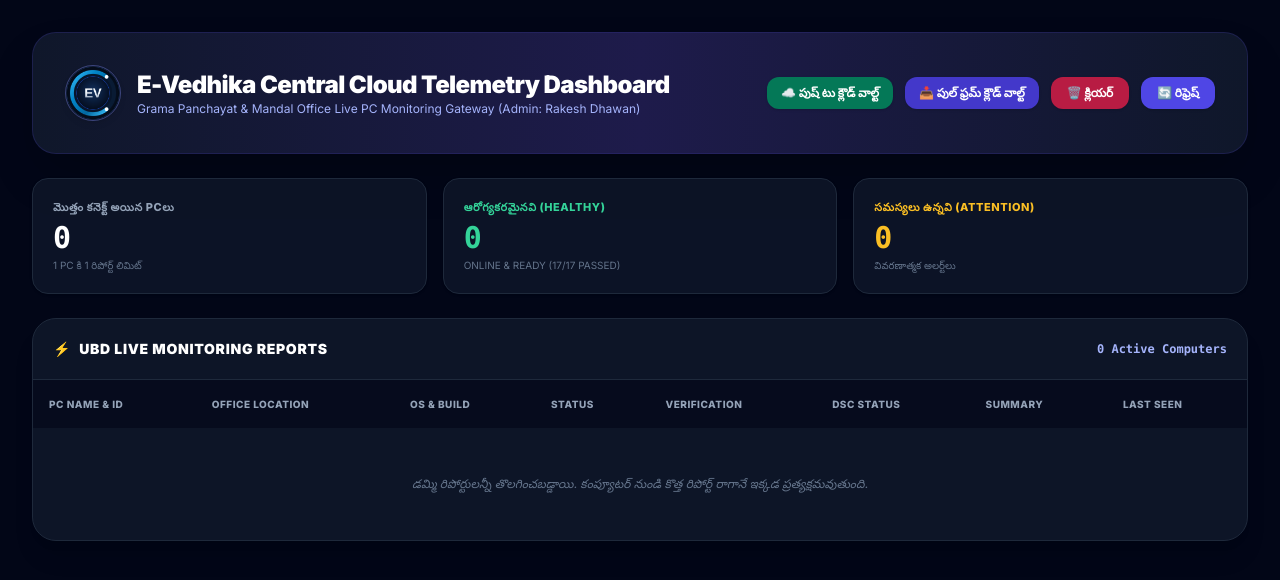
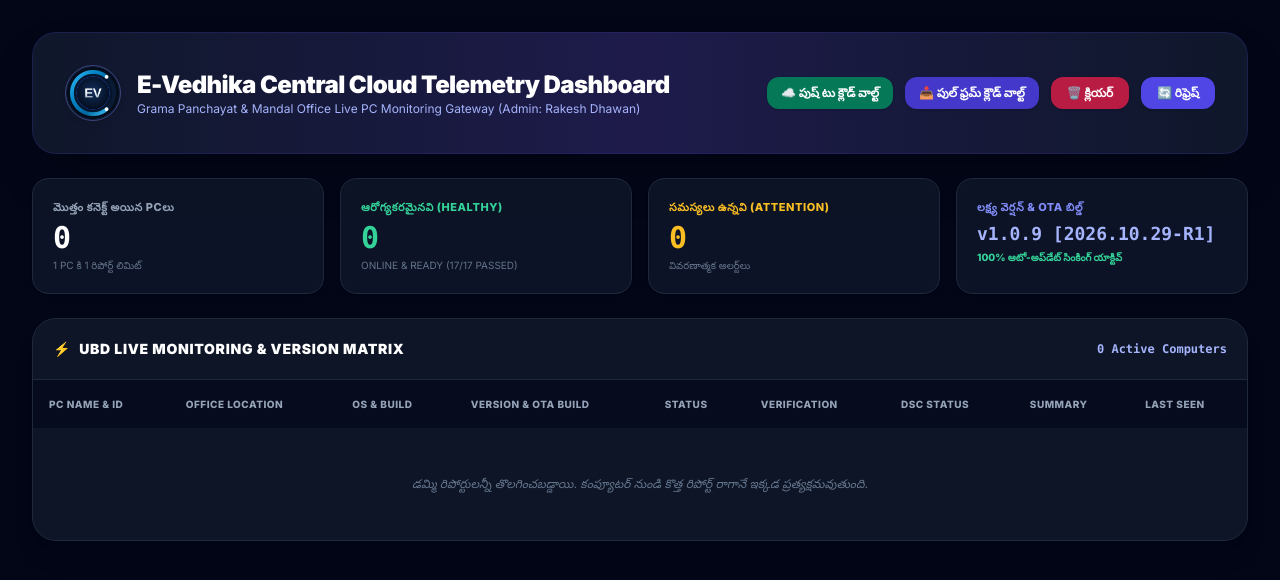
Before and after one commit to RakeshKumardhawan/UBDTOOLS, a PHP site: page /public/admin/ubd_monitoring.php in a window 1280 px wide. Shown: the top 580 px of the page. Run offline with PHP 8.4, Linux system fonts and the light colour scheme; some libraries are stand-ins or nearby versions.

Commit message:
feat: update UBD monitoring metrics and UI
- Add appVersion and resourceBuild fields to MachineRecord
- Update monitoring dashboard layout with new metrics cards
- Include deployment solution archive for UBD tools

```diff
--- a/public/admin/ubd_monitoring.php
+++ b/public/admin/ubd_monitoring.php
@@ -351,7 +351,7 @@ $issueCount = count(array_filter($consolidatedPcs, fn($p) => !in_array($p['overa
         </div>
 
         <!-- Metric Cards -->
-        <div class="grid grid-cols-1 sm:grid-cols-3 gap-4">
+        <div class="grid grid-cols-1 sm:grid-cols-2 lg:grid-cols-4 gap-4">
             <div class="bg-slate-900/80 p-5 rounded-2xl border border-slate-800 shadow">
                 <span class="text-[11px] font-bold text-slate-400 uppercase tracking-wider block">మొత్తం కనెక్ట్ అయిన PCలు</span>
                 <span class="text-3xl font-black text-white mt-1 block font-mono"><?= $totalPcs ?></span>
@@ -367,13 +367,18 @@ $issueCount = count(array_filter($consolidatedPcs, fn($p) => !in_array($p['overa
                 <span class="text-3xl font-black text-amber-400 mt-1 block font-mono"><?= $issueCount ?></span>
                 <span class="text-[10px] text-slate-500 mt-0.5 block">వివరణాత్మక అలర్ట్‌లు</span>
             </div>
+            <div class="bg-slate-900/80 p-5 rounded-2xl border border-slate-800 shadow">
+                <span class="text-[11px] font-bold text-indigo-400 uppercase tracking-wider block">లక్ష్య వెర్షన్ &amp; OTA బిల్డ్</span>
+                <span class="text-lg font-black text-indigo-300 mt-1 block font-mono"><?= $version ?> [2026.10.29-R1]</span>
+                <span class="text-[10px] text-emerald-400 mt-0.5 block font-bold">100% ఆటో-అప్‌డేట్ సింకింగ్ యాక్టివ్</span>
+            </div>
         </div>
 
         <!-- Real-Time Live Table -->
         <div class="bg-slate-900/90 rounded-3xl border border-slate-800 shadow-xl overflow-hidden">
             <div class="p-5 border-b border-slate-800 flex justify-between items-center">
                 <h2 class="text-sm font-black text-white uppercase tracking-wider flex items-center gap-2">
-                    <span class="text-indigo-400">⚡</span> UBD LIVE MONITORING REPORTS
+                    <span class="text-indigo-400">⚡</span> UBD LIVE MONITORING &amp; VERSION MATRIX
                 </h2>
                 <span class="text-xs text-indigo-300 font-mono font-bold"><?= $totalPcs ?> Active Computers</span>
             </div>
@@ -384,6 +389,7 @@ $issueCount = count(array_filter($consolidatedPcs, fn($p) => !in_array($p['overa
                             <th class="p-4">PC NAME &amp; ID</th>
                             <th class="p-4">OFFICE LOCATION</th>
                             <th class="p-4">OS &amp; BUILD</th>
+                            <th class="p-4">VERSION &amp; OTA BUILD</th>
                             <th class="p-4">STATUS</th>
                             <th class="p-4">VERIFICATION</th>
                             <th class="p-4">DSC STATUS</th>
@@ -394,7 +400,7 @@ $issueCount = count(array_filter($consolidatedPcs, fn($p) => !in_array($p['overa
                     <tbody class="divide-y divide-slate-800/60">
                         <?php if (empty($consolidatedPcs)): ?>
                         <tr>
-                            <td colspan="8" class="p-12 text-center text-slate-500 font-medium italic">
+                            <td colspan="9" class="p-12 text-center text-slate-500 font-medium italic">
                                 డమ్మి రిపోర్టులన్నీ తొలగించబడ్డాయి. కంప్యూటర్ నుండి కొత్త రిపోర్ట్ రాగానే ఇక్కడ ప్రత్యక్షమవుతుంది.
                             </td>
                         </tr>
@@ -409,6 +415,10 @@ $issueCount = count(array_filter($consolidatedPcs, fn($p) => !in_array($p['overa
                             </td>
                             <td class="p-4 text-slate-300 font-medium max-w-xs"><?= htmlspecialchars($pc['officeLocation']) ?></td>
                             <td class="p-4 text-slate-400 font-mono text-[11px]"><?= htmlspecialchars($pc['os']) ?></td>
+                            <td class="p-4">
+                                <div class="font-bold text-indigo-400 font-mono text-[11px]"><?= htmlspecialchars($pc['appVersion'] ?? 'v1.0.8') ?></div>
+                                <div class="text-[9px] text-emerald-400 font-mono">OTA: <?= htmlspecialchars($pc['resourceBuild'] ?? '2026.10.29-R1') ?></div>
+                            </td>
                             <td class="p-4 whitespace-nowrap">
                                 <span class="px-2.5 py-1 rounded-full text-[10px] font-black uppercase border bg-emerald-950 text-emerald-300 border-emerald-800">
                                     <?= htmlspecialchars($pc['overallStatus']) ?>
```
Also changed, not shown: src/components/UbdSettingManagerView.tsx (+9 -4 lines), 1 other file.
